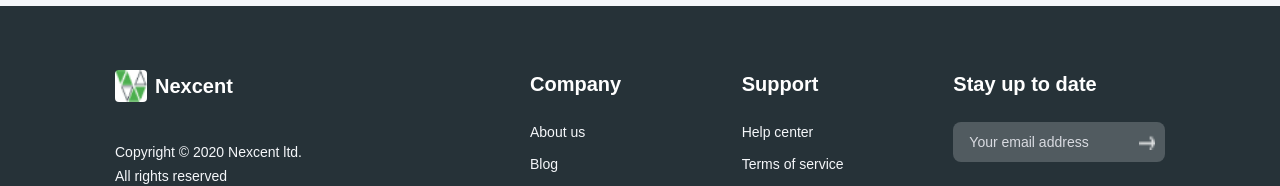
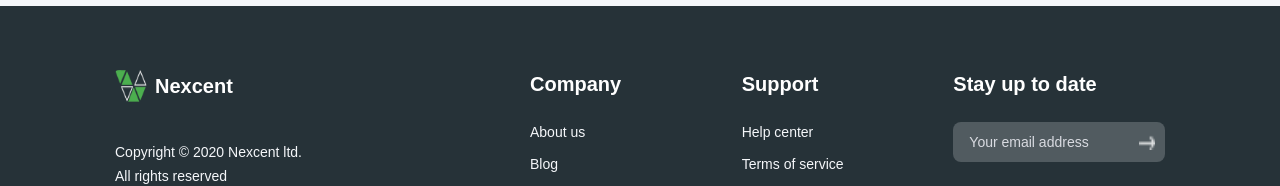
Before and after one commit to Noor-Fatima004/figma-task, a Next.js app: page / in a window 1280 px wide. Shown: the part 3033-3219 px from the top of the page. Built offline with nearby package versions, Linux system fonts and the light colour scheme.

Commit message:
ui fixes

```diff
--- a/src/app/page.tsx
+++ b/src/app/page.tsx
@@ -2,6 +2,7 @@
 
 import { useState } from "react";
 import { FaInstagram, FaFacebookF, FaTwitter, FaYoutube } from "react-icons/fa";
+import logo_icon from "../../public/icons.png"
 
 export default function Home() {
   const [menuOpen, setMenuOpen] = useState(false);
@@ -484,7 +485,7 @@ export default function Home() {
             {/* LEFT SIDE — Logo + Copyright + Social Icons */}
             <div className="flex w-full lg:w-[244px] h-auto flex-col gap-6 lg:gap-10">
               <div className="flex items-center gap-2">
-                <img src="/Icon.jpg" alt="Logo" className="w-8 h-8 rounded" />
+                <img src={logo_icon.src} alt="Logo" className="w-8 h-8 rounded" />
                 <span className="text-white text-lg sm:text-xl font-semibold">Nexcent</span>
               </div>
 
```
Also changed, not shown: public/Icon.png (deleted), public/icons.png (added).
